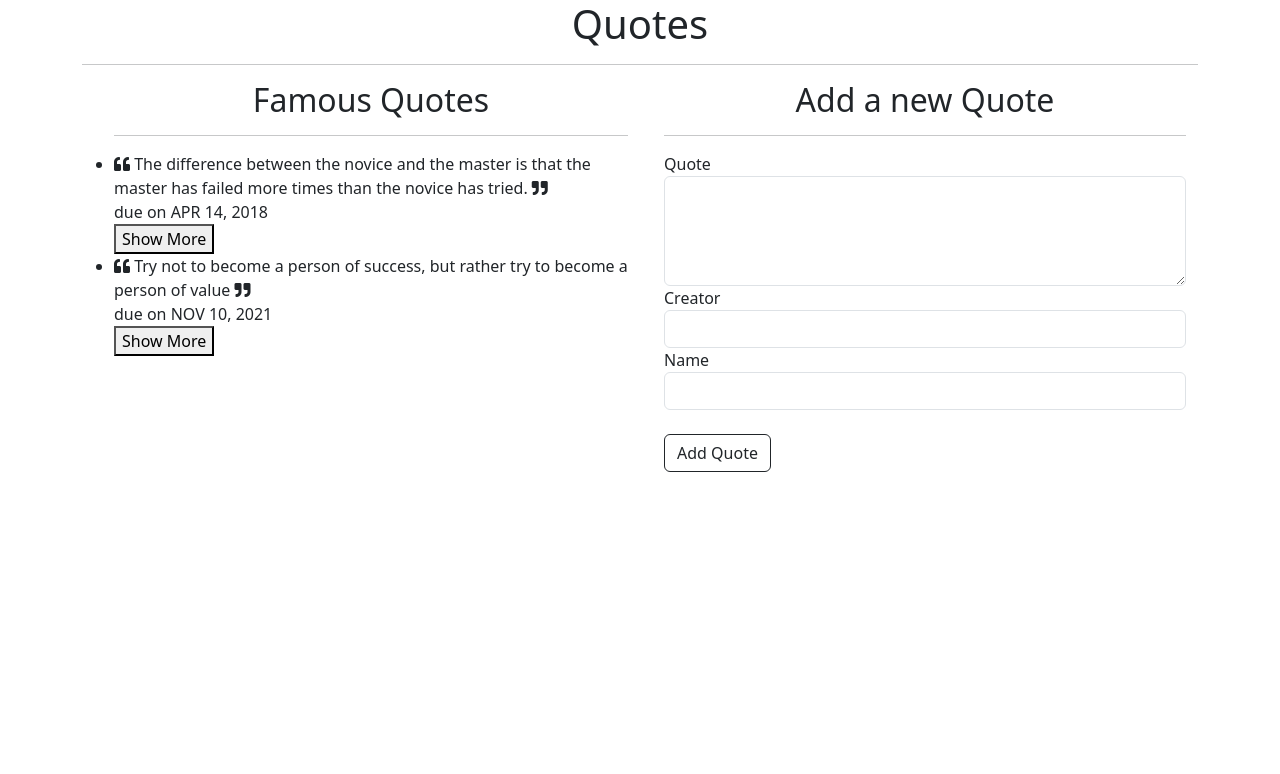
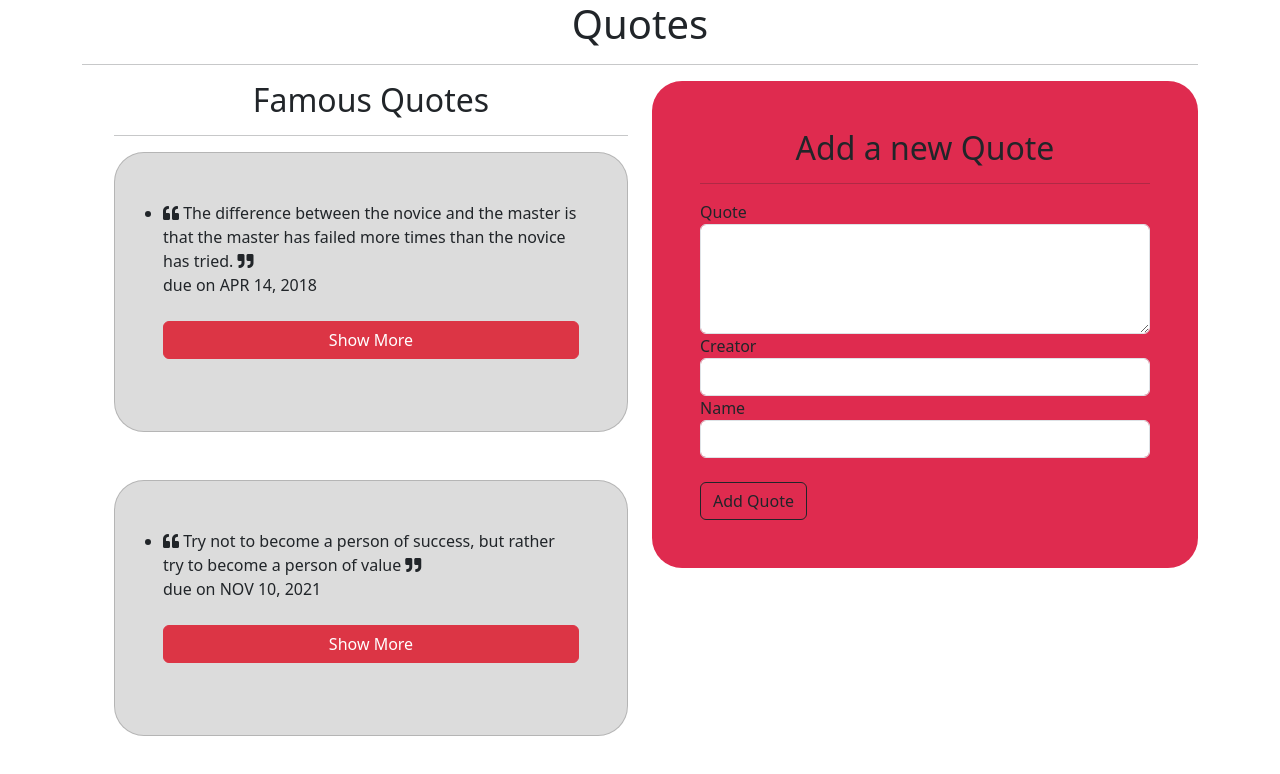
Before and after one commit to derrickmacharia/Quotes-App, an Angular app: page / in a window 1280 px wide. Shown: the top 774 px of the page. Built offline with nearby package versions, Linux system fonts and the light colour scheme.

Commit message:
style the card

```diff
--- a/src/app/quote-detail/quote-detail.component.html
+++ b/src/app/quote-detail/quote-detail.component.html
@@ -3,17 +3,17 @@
         <div class="col-md-6">
             <p>_{{quote.creator}}</p>
         </div>
-        <div class="col-md-4">
-            <p>Published By:&nbsp;&nbsp;&nbsp; {{quote.yourName}}</p>
+        <div class="col-md-6">
+            <p>Published By: {{quote.yourName}}</p>
         </div>
         <div class="col-md-6">
             <i (click)='likeButtonClick()' class="far fa-grin-alt fa-2x"></i>
             {{likes}}  &nbsp;&nbsp;&nbsp;
-              <i (click)='dislikeButtonClick()' class="fas fa-angry fa-2x thumb-down"></i>
+              <i (click)='dislikeButtonClick()' class="fas fa-angry fa-2x"></i>
             {{dislikes}}
         </div>
         <div class="col-md-6">
-            <button (click)= 'quoteDelete(true)' class="btn btn-outline-danger">Delete Quote</button>
+            <i (click)= 'quoteDelete(true)' class="fas fa-trash fa-2x " ></i>
         </div>
         <p>{{quote.completeDate|dateCount}} days</p>
     </div>
--- a/src/app/quote-form/quote-form.component.css
+++ b/src/app/quote-form/quote-form.component.css
@@ -0,0 +1,8 @@
+.forms{
+    background: rgba(220, 20, 60, 0.9);
+    padding: 3rem;
+    border-radius: 30px;
+}
+.forms:hover{
+    box-shadow: 0 0 10px rgb(112, 108, 108), 0 0 20px rgb(112, 108, 108), 0 0 40px rgb(112, 108, 108);
+}
--- a/src/app/quote-form/quote-form.component.html
+++ b/src/app/quote-form/quote-form.component.html
@@ -1,4 +1,4 @@
-<div class="container-fluid">
+<div class="container-fluid forms">
     <h2 class="text-center">Add a new Quote</h2>
     <hr>
     <form (ngSubmit)='submitQuote()' #quoteForm='ngForm'>
--- a/src/app/quote/quote.component.css
+++ b/src/app/quote/quote.component.css
@@ -0,0 +1,9 @@
+.card{
+    padding: 3rem;
+    background: gainsboro;
+    margin-bottom: 3rem;
+    border-radius: 30px;
+}
+.card:hover{
+    box-shadow: 0 0 10px rgba(220, 20, 60, 0.6), 0 0 20px rgba(220, 20, 60, 0.6), 0 0 40px rgba(220, 20, 60, 0.6);
+}
--- a/src/app/quote/quote.component.html
+++ b/src/app/quote/quote.component.html
@@ -6,14 +6,17 @@
             <ul>
                 <h2 class="text-center">Famous Quotes</h2>
                 <hr>
-                <div *ngFor='let quote of quotes;let i = index'>
-                <li><i class="fas fa-quote-left"></i>
-                    {{quote.name}} <i class="fas fa-quote-right"></i> <br>
-                     due on {{quote.completeDate|date|uppercase}}</li>
-                <button (click)='toggleDetails(i)'>Show More</button>
-                <div *ngIf='quote.showCreator'>
-                    <app-quote-detail  [quote]='quote' (isComplete) = 'deleteQuote($event,i)'></app-quote-detail>
-                </div>
+                <div *ngFor='let quote of quotes;let i = index' class="card">
+                    <li><i class="fas fa-quote-left"></i>
+                        {{quote.name}} <i class="fas fa-quote-right"></i> <br>
+                         due on {{quote.completeDate|date|uppercase}}
+                    </li>
+                    &nbsp;&nbsp;&nbsp;
+                    <button (click)='toggleDetails(i)' class="btn btn-danger">Show More</button>
+                    <br>
+                    <div *ngIf='quote.showCreator'>
+                        <app-quote-detail  [quote]='quote' (isComplete) = 'deleteQuote($event,i)'></app-quote-detail>
+                    </div>
                 </div>
             </ul>
         </div>
```
